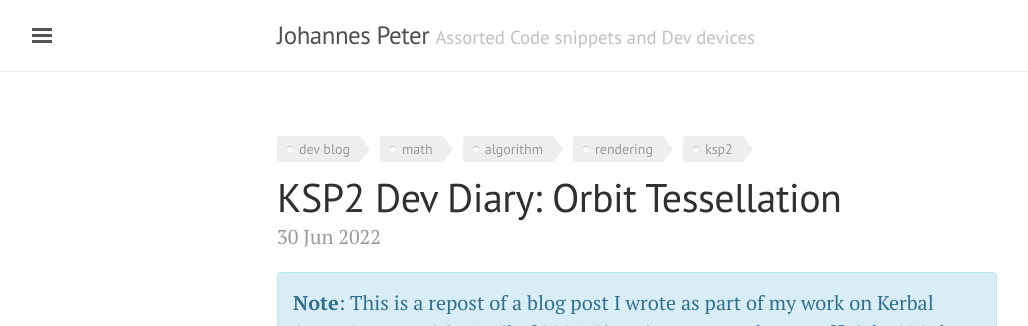
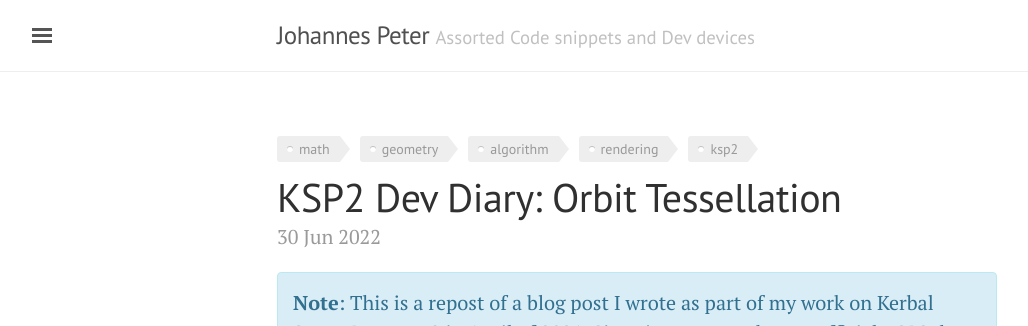
Before and after one commit to JohannesMP/com.johannesmp.blog, a Jekyll site: the page built from _posts/2022-06-30-KSP2-Dev-Diary_Orbit-Tessellation.md, in a window 1280 px wide and 900 px high. Shown: the top 326 px of the window, without its empty margins (3-1031 px from the left). Built offline with Jekyll 4.4.1, drawn with Linux system fonts in a browser that asks for light colours; nearby versions of some CDN libraries; comment, search, counter and statistics services are not loaded.

Commit message:
Update 2022-06-30-KSP2-Dev-Diary_Orbit-Tessellation.md
tags

```diff
--- a/_posts/2022-06-30-KSP2-Dev-Diary_Orbit-Tessellation.md
+++ b/_posts/2022-06-30-KSP2-Dev-Diary_Orbit-Tessellation.md
@@ -3,8 +3,8 @@
 title: "KSP2 Dev Diary: Orbit Tessellation"
 layout: post
 tags:
-  - dev blog
   - math
+  - geometry
   - algorithm
   - rendering
   - ksp2
```
